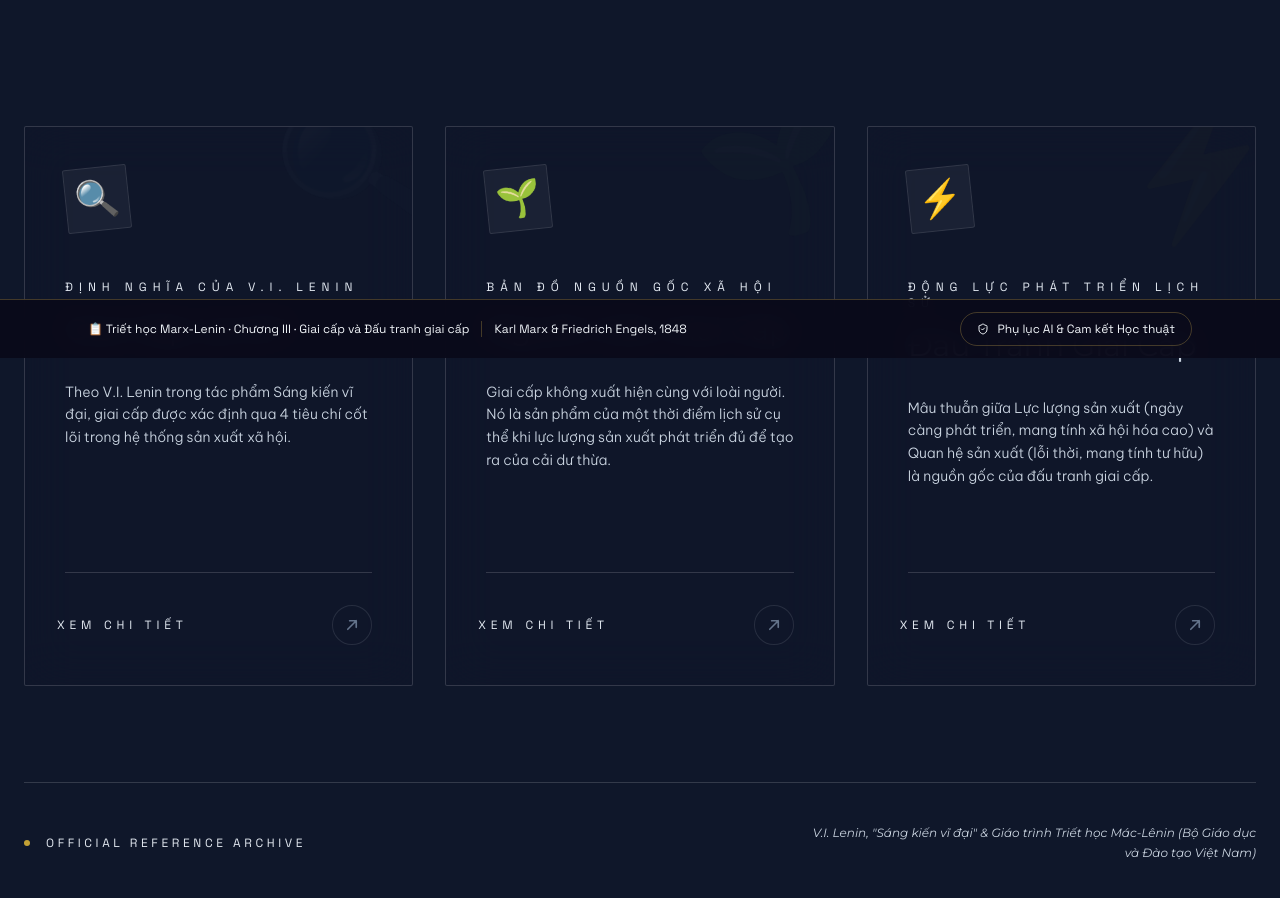
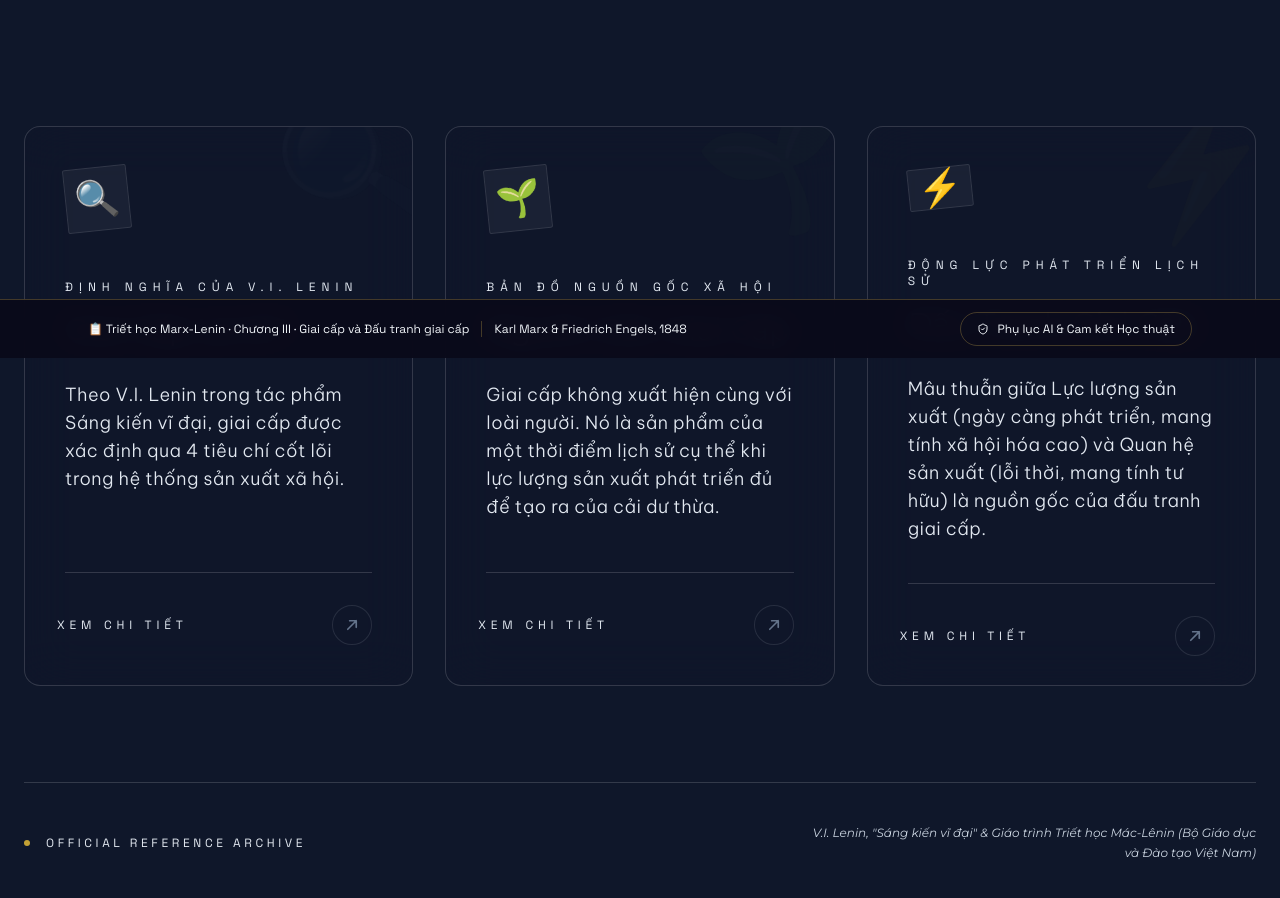
Before and after one commit to professor-acs/mln-web, a React (Vite) app: page /theory in a window 1280 px wide. Shown: the part 442-1340 px from the top of the page. Built offline with nearby package versions, Linux system fonts and the light colour scheme.

Commit message:
Update theory text size

```diff
--- a/src/components/CoreTheory.tsx
+++ b/src/components/CoreTheory.tsx
@@ -24,7 +24,7 @@ function TheoryCard({ card, index }: { card: any; index: number }) {
       <div className="flip-card-inner w-full h-full">
         {/* FRONT */}
         <div
-          className={`flip-card-front w-full h-full glass-card p-10 flex flex-col relative overflow-hidden transition-all duration-700 ${
+          className={`flip-card-front w-full h-full glass-card p-10 flex flex-col relative overflow-hidden transition-all duration-700 rounded-2xl ${
             isHovered ? 'bg-slate-900/80 border-accent/50 shadow-[0_0_50px_rgba(212,175,55,0.15)] scale-[1.02]' : 'bg-slate-900/60 border-white/15'
           }`}
         >
@@ -68,8 +68,8 @@ function TheoryCard({ card, index }: { card: any; index: number }) {
               </h3>
             </div>
 
-            <p className={`font-sans text-sm leading-relaxed flex-1 font-light transition-colors duration-500 ${
-              isHovered ? 'text-slate-100' : 'text-slate-300'
+            <p className={`font-sans text-base md:text-lg leading-loose tracking-wide font-light flex-1 transition-colors duration-500 ${
+              isHovered ? 'text-white' : 'text-slate-200'
             }`}>
               {card.frontSummary}
             </p>
@@ -92,7 +92,7 @@ function TheoryCard({ card, index }: { card: any; index: number }) {
         </div>
 
         {/* BACK */}
-        <div className="flip-card-back glass-card p-10 flex flex-col border-accent/30 bg-slate-950/90 shadow-[0_0_60px_rgba(212,175,55,0.15)]">
+        <div className="flip-card-back glass-card p-10 flex flex-col border-accent/30 bg-slate-950/90 shadow-[0_0_60px_rgba(212,175,55,0.15)] rounded-2xl">
           <div className="flex items-center justify-between mb-10 border-b border-white/10 pb-6">
             <div>
               <h3 className="font-serif text-2xl text-white">{card.title}</h3>
@@ -115,8 +115,8 @@ function TheoryCard({ card, index }: { card: any; index: number }) {
                   <div key={c.number} className="flex gap-6 items-start">
                     <span className="font-serif italic text-accent text-xl opacity-40">{c.number}</span>
                     <div>
-                      <p className="text-slate-100 text-sm font-medium mb-1">{c.title}</p>
-                      <p className="text-slate-300 text-xs leading-relaxed font-light">{c.desc}</p>
+                      <p className="text-slate-100 text-base font-medium mb-1">{c.title}</p>
+                      <p className="text-slate-200 text-sm leading-loose tracking-wide font-light">{c.desc}</p>
                     </div>
                   </div>
                 ))}
@@ -132,7 +132,7 @@ function TheoryCard({ card, index }: { card: any; index: number }) {
                     <div className="mb-2">
                       <span className="text-xs font-mono text-accent uppercase tracking-widest">{s.era}</span>
                     </div>
-                    <p className="text-slate-300 text-xs leading-relaxed font-light">{s.desc}</p>
+                    <p className="text-slate-200 text-sm leading-loose tracking-wide font-light">{s.desc}</p>
                   </div>
                 ))}
               </div>
@@ -145,9 +145,9 @@ function TheoryCard({ card, index }: { card: any; index: number }) {
                   <div key={i} className="p-5 bg-white/[0.04] border border-white/15 rounded-sm">
                     <div className="flex items-center gap-4 mb-2">
                       {f.icon && <span className="text-xl opacity-60">{f.icon}</span>}
-                      <p className="text-slate-100 text-sm font-medium">{f.title}</p>
+                      <p className="text-slate-100 text-base font-medium">{f.title}</p>
                     </div>
-                    <p className="text-slate-300 text-xs leading-relaxed font-light">{f.desc}</p>
+                    <p className="text-slate-200 text-sm leading-loose tracking-wide font-light">{f.desc}</p>
                   </div>
                 ))}
               </div>
@@ -158,8 +158,8 @@ function TheoryCard({ card, index }: { card: any; index: number }) {
               <div className="space-y-4">
                 {card.points.map((p: any, i: number) => (
                   <div key={i} className="p-5 bg-white/[0.04] border border-white/15 rounded-sm">
-                    <p className="text-slate-100 text-sm font-medium mb-1">{p.title}</p>
-                    <p className="text-slate-300 text-xs leading-relaxed font-light">{p.desc}</p>
+                    <p className="text-slate-100 text-base font-medium mb-1">{p.title}</p>
+                    <p className="text-slate-200 text-sm leading-loose tracking-wide font-light">{p.desc}</p>
                   </div>
                 ))}
               </div>
@@ -173,8 +173,8 @@ function TheoryCard({ card, index }: { card: any; index: number }) {
                   <div key={i} className="flex gap-4 items-start">
                     <div className="w-1.5 h-1.5 rounded-full bg-accent mt-1.5 shrink-0" />
                     <div>
-                      <p className="text-slate-200 text-xs font-medium mb-1">{link.title}</p>
-                      <p className="text-slate-200 text-xs leading-relaxed italic">{link.desc}</p>
+                      <p className="text-slate-100 text-sm font-medium mb-1">{link.title}</p>
+                      <p className="text-slate-200 text-sm leading-loose tracking-wide italic">{link.desc}</p>
                     </div>
                   </div>
                 ))}
@@ -184,7 +184,7 @@ function TheoryCard({ card, index }: { card: any; index: number }) {
 
           {card.keyTakeaway && (
             <div className="mt-8 p-6 bg-accent/[0.03] border border-accent/10 rounded-sm">
-              <p className="text-xs font-sans text-slate-300 leading-relaxed italic">
+              <p className="text-sm font-sans text-slate-200 leading-loose tracking-wide italic">
                 <span className="text-accent font-mono font-bold not-italic uppercase text-xs tracking-widest mr-2">Cốt yếu:</span>
                 {card.keyTakeaway}
               </p>
```
